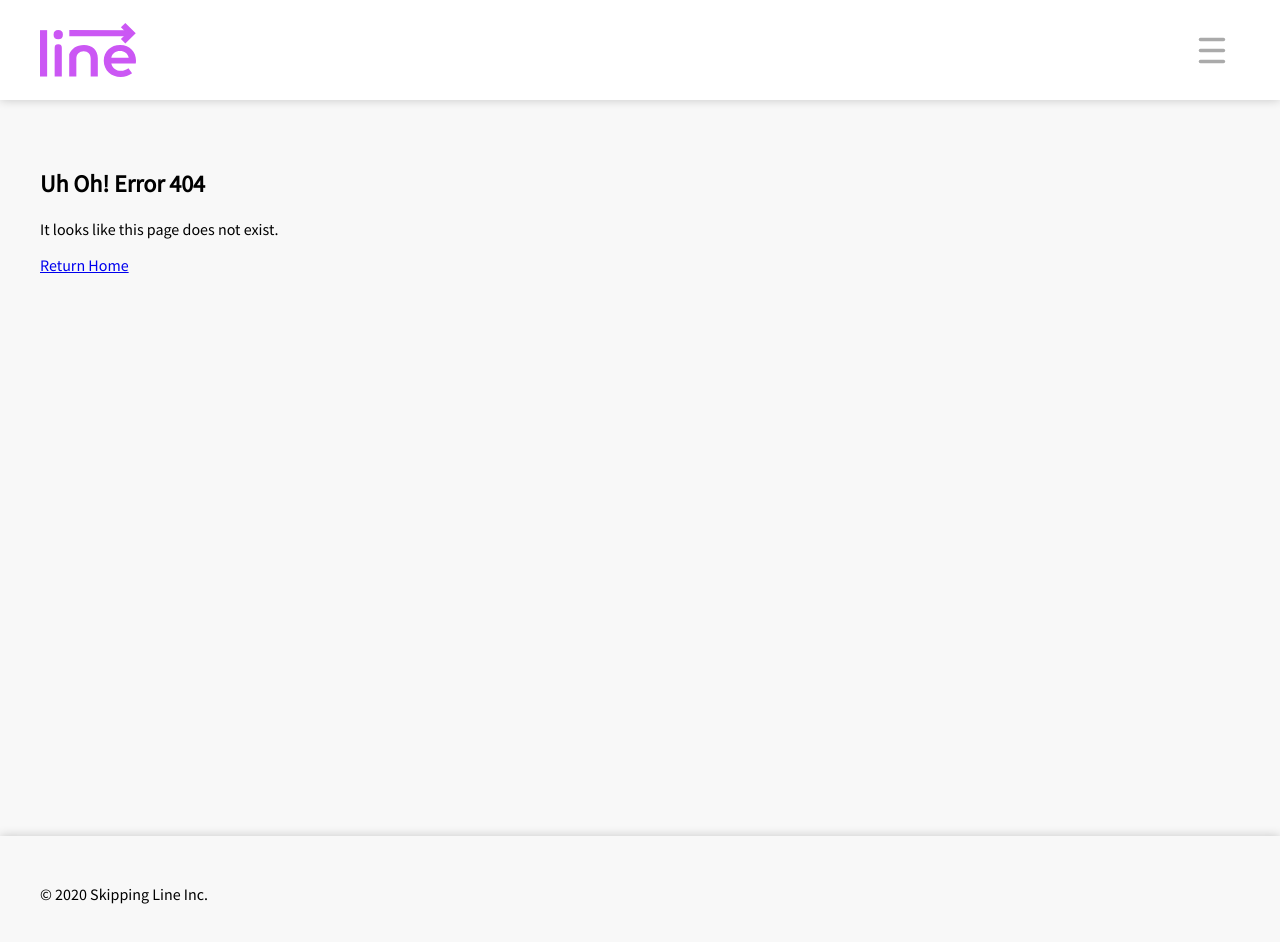
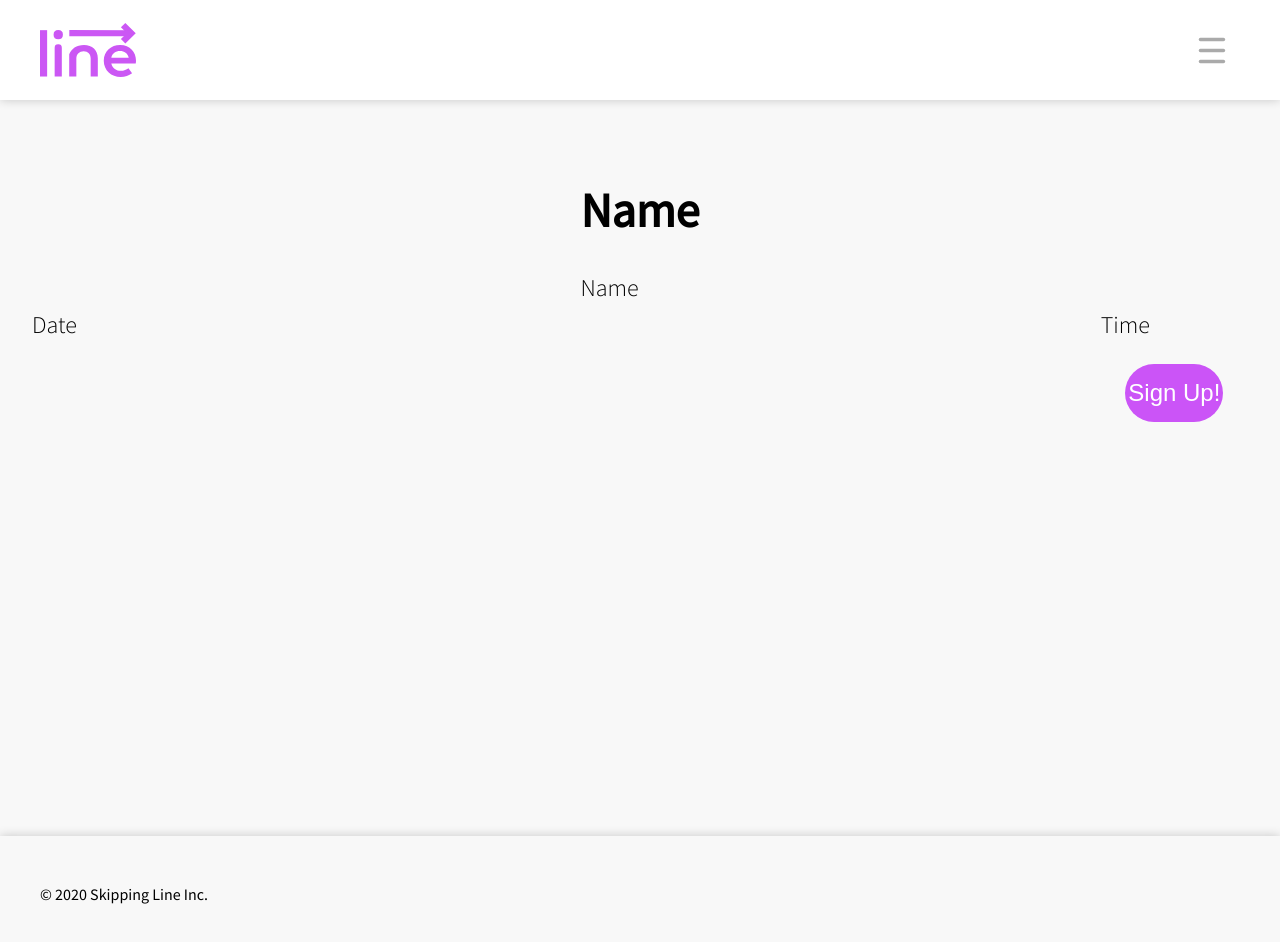
Before and after one commit to skippingline/skippingline.github.io, a React (Create React App) app: page /Booking in a window 1280 px wide. Before the commit this address had no page. Shown: the top 942 px of the page. Built offline with nearby package versions, Linux system fonts and the light colour scheme.

Commit message:
BookingPage start

```diff
--- a/src/App.js
+++ b/src/App.js
@@ -10,6 +10,7 @@ import Home from "./pages/Home";
 import SignUp from "./pages/SignUp";
 import EstablishmentSignUp from "./pages/EstablishmentSignUp";
 import Restaurant from "./pages/Restaurant";
+import Booking from "./pages/Booking";
 
 
 const navLinks = [
@@ -33,6 +34,7 @@ const App = () => {
           <Route path="/signupin" component={SignUp} />
           <Route path="/EstablishmentSignUp" component={EstablishmentSignUp} />
           <Route path="/Restaurant" component={Restaurant} />
+          <Route path="/Booking" component={Booking} />
           <Route component={Error404} />
         </Switch>
       </main>
--- a/src/main.scss
+++ b/src/main.scss
@@ -293,3 +293,33 @@ footer {
         margin-bottom: 0.25em;
     }
 }
+
+.bookingplace {
+    justify-content: center;
+    align-items: center;
+}
+
+.bookingbutton {
+    border:0.16em solid rgba(255,255,255,0);
+    border-radius:2em;
+    box-sizing: border-box;
+    text-decoration: none;
+    color:#FFFFFF;
+    text-align:center;
+    background-color: #cb54f7;
+    padding: .5em 0;
+    font-size: 1.5em;
+    margin-top: 1em;
+    transition: .2s ease-in-out;
+    &:hover {
+        background: #a443c7;
+        cursor: pointer;
+    }
+}
+label {
+    text-align: left;
+    font-size: 1.5em;
+    font-weight: 100;
+    padding-left: 0;
+    margin-bottom: 0.25em;
+}
--- a/src/pages/Booking.js
+++ b/src/pages/Booking.js
@@ -1,8 +1,24 @@
 import React from 'react';
+import { Route } from 'react-router-dom';
 
 const Booking = () => {
+    return (
+            <div className="container">
+                <div className="row between-xs bookingplace">
+                    <label><h1>Name</h1>Name</label>
+                </div>
 
+                <div className="row between-xs bookingdatetime">
+                    <label>Date</label>
+                    <div><label>Time</label><button className="col-xs-8 col-xs-offset-2 bookingbutton" type="button">Sign Up!</button></div>
+                </div>
 
-}
+                <div className="row center-xs calendar">
+
+                </div>
+
+            </div>
+    )
+};
 
 export default Booking;
```
